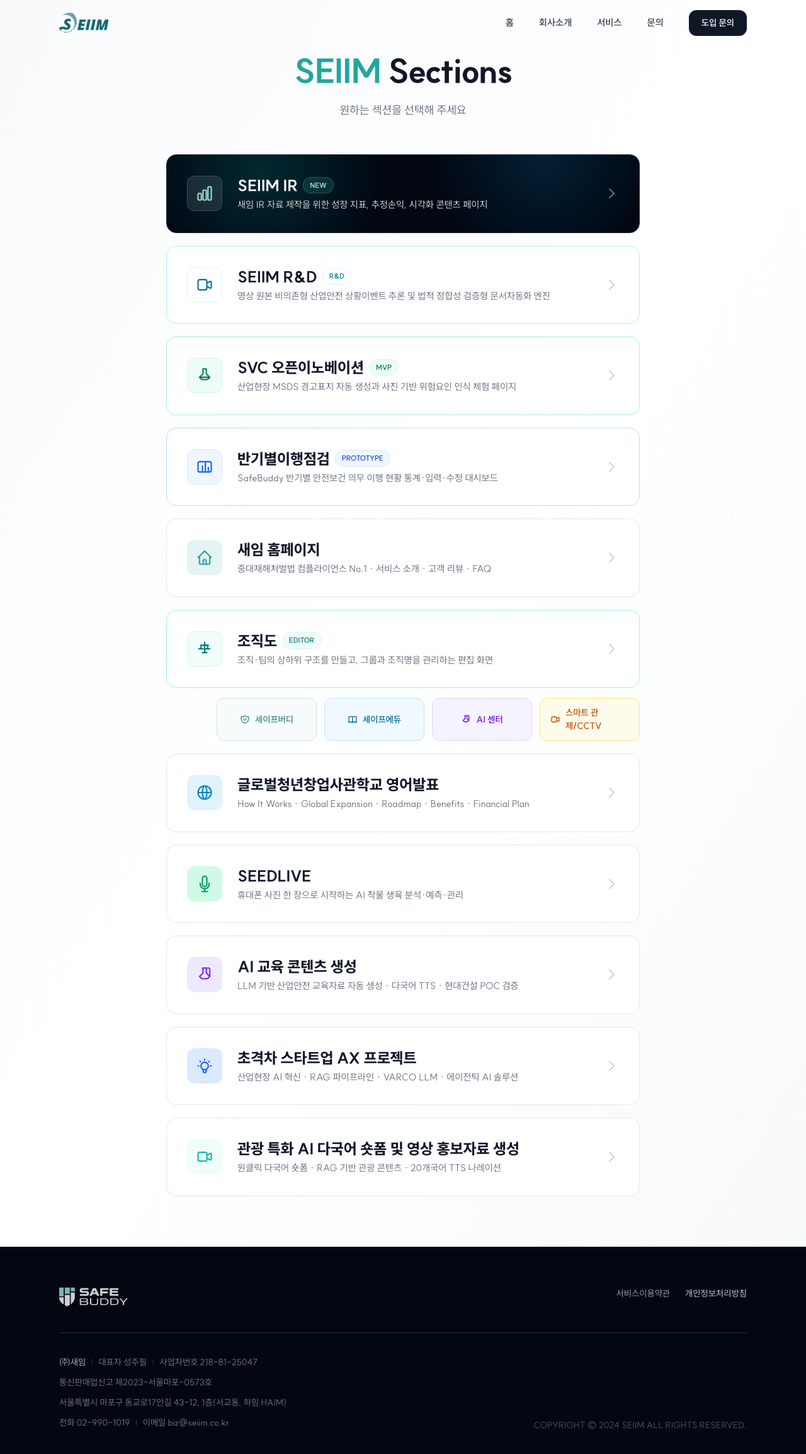
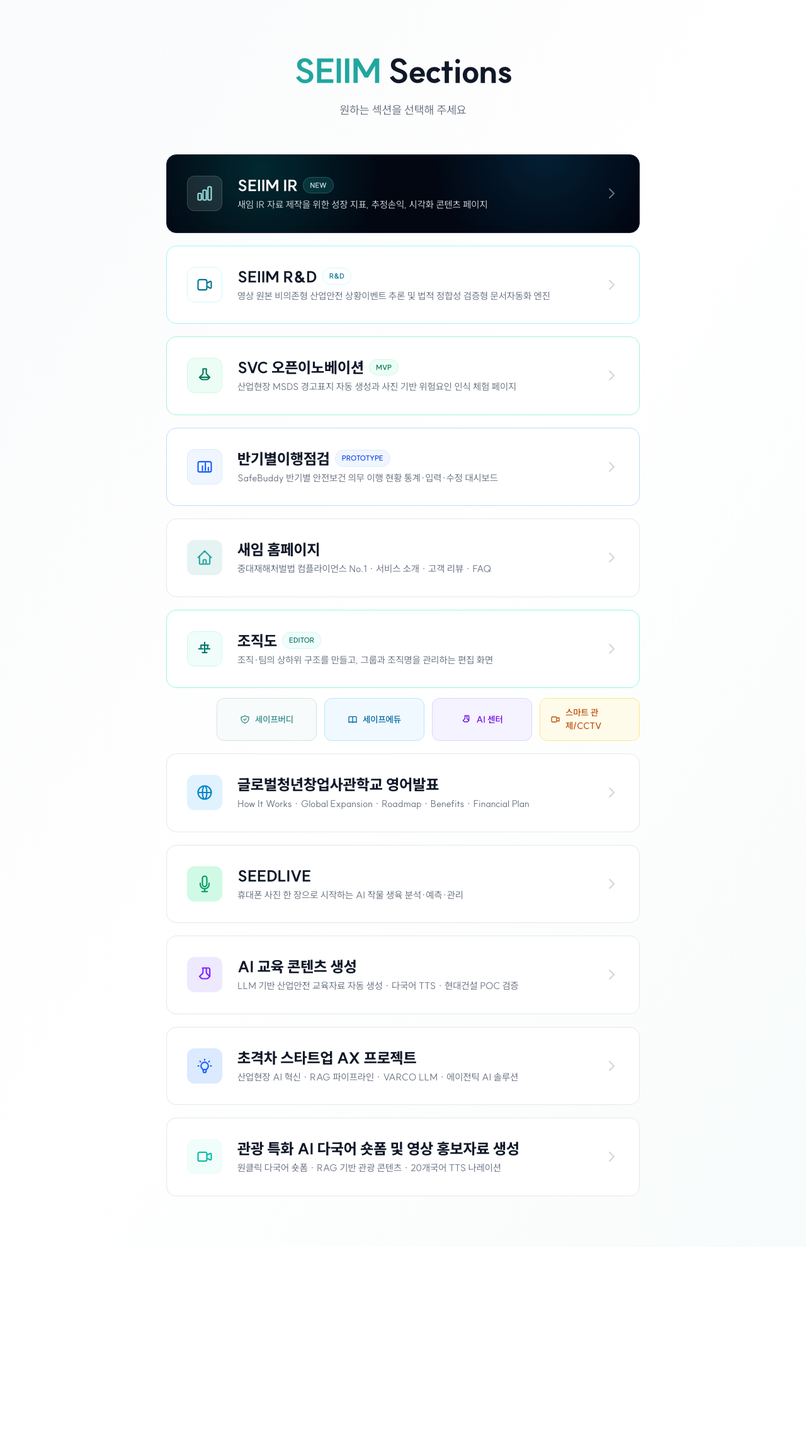
Before and after one commit to SEONGJUP/org-chart, a Next.js app: page / in a window 1280 px wide. Shown: the top 2308 px of the page at 63% size. After the commit the page ends 1979 px from the top, so only its background shows below. Built offline with nearby package versions, Linux system fonts and the light colour scheme.

Commit message:
fix: show site chrome only on homepage

```diff
--- a/src/app/_components/SiteChrome.tsx
+++ b/src/app/_components/SiteChrome.tsx
@@ -5,17 +5,17 @@
 import MainFooter from "./MainFooter";
 import MainHeader from "./MainHeader";
 
-const chromeHiddenPaths = new Set(["/org-chart", "/half-year-inspection", "/site-performance"]);
+const chromeVisiblePaths = new Set(["/homepage"]);
 
 export default function SiteChrome({ children }: { children: React.ReactNode }) {
   const pathname = usePathname();
-  const hideChrome = chromeHiddenPaths.has(pathname);
+  const showChrome = chromeVisiblePaths.has(pathname);
 
   return (
     <>
-      {!hideChrome && <MainHeader />}
+      {showChrome && <MainHeader />}
       {children}
-      {!hideChrome && <MainFooter />}
+      {showChrome && <MainFooter />}
     </>
   );
 }
```
